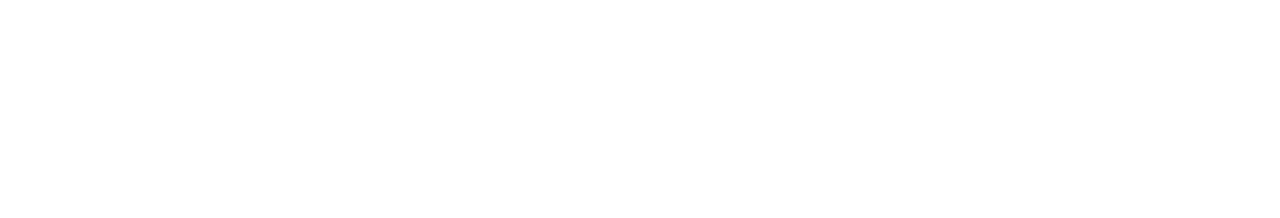
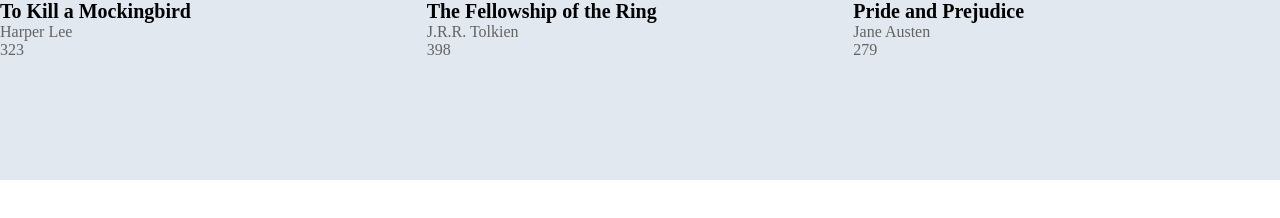
Before and after one commit to jjimenezg93/odin-library, a plain HTML site: page index.html in a window 1280 px wide. Drawn offline with Linux system fonts and the light colour scheme.

Commit message:
Add basic displayBooks
Still have to style cards properly

```diff
--- a/index.html
+++ b/index.html
@@ -4,7 +4,10 @@
     <meta charset="UTF-8" />
     <meta name="viewport" content="width=device-width, initial-scale=1.0" />
     <title>Document</title>
+    <link rel="stylesheet" type="text/css" href="style.css" />
     <script src="script.js" defer></script>
   </head>
-  <body></body>
+  <body>
+    <main></main>
+  </body>
 </html>
--- a/script.js
+++ b/script.js
@@ -16,3 +16,24 @@ addBookToLibrary("The Fellowship of the Ring", "J.R.R. Tolkien", 398);
 addBookToLibrary("Pride and Prejudice", "Jane Austen", 279);
 
 console.log(library);
+
+function displayBooks() {
+  let mainElem = document.querySelector("main");
+  library.forEach((book) => {
+    let bookCard = document.createElement("article");
+    bookCard.classList.add("book-card");
+
+    let bookTitle = document.createElement("h1");
+    bookTitle.textContent = book.title;
+    let bookAuthor = document.createElement("p");
+    bookAuthor.textContent = book.author;
+    let bookPages = document.createElement("p");
+    bookPages.textContent = book.pages;
+
+    bookCard.append(bookTitle, bookAuthor, bookPages);
+
+    mainElem.appendChild(bookCard);
+  });
+}
+
+displayBooks();
--- a/style.css
+++ b/style.css
@@ -2,4 +2,25 @@
   margin: 0;
   padding: 0;
   list-style-type: none;
+
+  --color-background-primary-light: rgb(226, 232, 240);
+  --color-text-primary-light: rgb(0, 0, 0);
+  --color-text-secondary-light: rgb(99, 99, 99);
 }
+
+.book-card {
+  color: var(--color-text-secondary-light);
+}
+
+h1 {
+  color: var(--color-text-primary-light);
+  font-size: 20px;
+}
+
+main {
+  background-color: var(--color-background-primary-light);
+
+  display: grid;
+  grid-template-columns: repeat(auto-fit, minmax(300px, 1fr));
+  grid-template-rows: repeat(auto-fill, minmax(180px, 1fr));
+}
```
